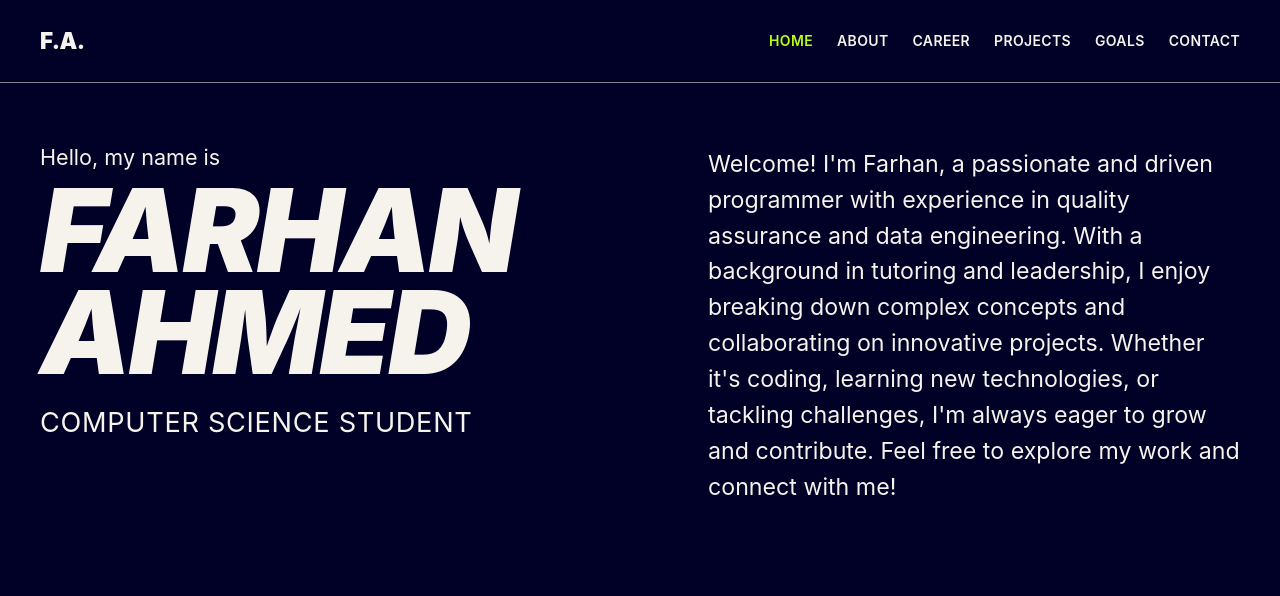
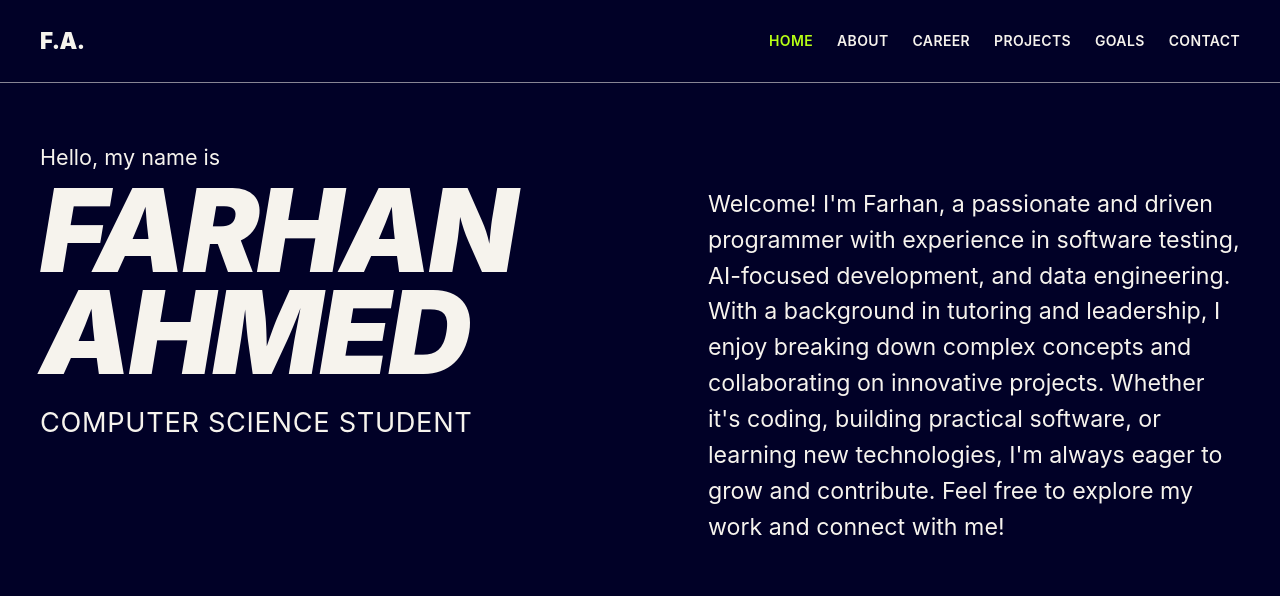
Before and after one commit to farhan-a3/farhan-a3.github.io, a React (Vite) app: page / in a window 1280 px wide. Shown: the top 596 px of the page. Built offline with nearby package versions, Linux system fonts and the light colour scheme.

Commit message:
update home page paragraph

```diff
--- a/src/pages/Home.jsx
+++ b/src/pages/Home.jsx
@@ -27,15 +27,14 @@ function Home() {
             </p>
           </div>
 
-          <div className="max-w-[620px] text-[1.3rem] leading-[1.55] text-[#f6f3ed] sm:text-[1.45rem]">
+          <div className="max-w-[630px] text-[1.3rem] leading-[1.55] text-[#f6f3ed] sm:text-[1.45rem] lg:pt-10">
             <p>
-              Welcome! I&apos;m Farhan, a passionate and driven programmer with
-              experience in quality assurance and data engineering. With a
-              background in tutoring and leadership, I enjoy breaking down
-              complex concepts and collaborating on innovative projects.
-              Whether it&apos;s coding, learning new technologies, or tackling
-              challenges, I&apos;m always eager to grow and contribute. Feel
-              free to explore my work and connect with me!
+              Welcome! I'm Farhan, a passionate and driven programmer with experience
+              in software testing, AI-focused development, and data engineering. With
+              a background in tutoring and leadership, I enjoy breaking down complex
+              concepts and collaborating on innovative projects. Whether it's coding,
+              building practical software, or learning new technologies, I'm always eager
+              to grow and contribute. Feel free to explore my work and connect with me!
             </p>
           </div>
         </div>
```
